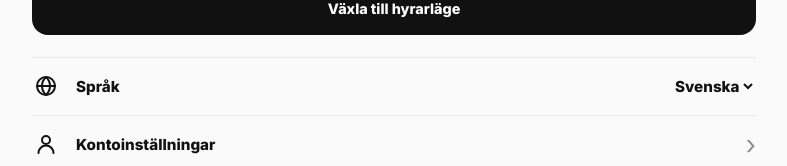
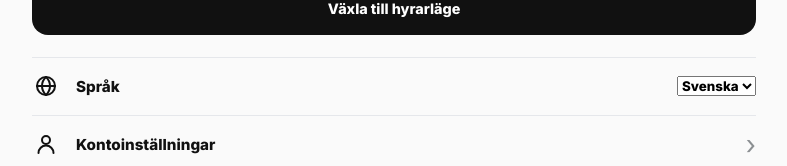
Before and after one commit to peralmkvist/hyrbart-webapp, a Next.js app in the folder hyrbart-webapp/: page /sv/vard/profil in a window 1280 px wide. Shown: the part 706-872 px from the top of the page, without its empty margins (246-1033 px from the left). Built offline with nearby package versions, Linux system fonts and the light colour scheme; no server answers.

Commit message:
Style language as inline profile dropdown

```diff
--- a/hyrbart-webapp/components/ProfileLanguageSetting.tsx
+++ b/hyrbart-webapp/components/ProfileLanguageSetting.tsx
@@ -24,5 +24,5 @@ export default function ProfileLanguageSetting({locale}:{locale:string}){
    window.location.href=`${next}${window.location.search}${window.location.hash}`;
   }finally{setSaving(false)}
  }
- return <div className="profileMenuRow"><GlobeIcon/><span className="profileMenuLabel">{locale==='en'?'Language':'Språk'}</span><select aria-label={locale==='en'?'Language':'Språk'} value={locale} disabled={saving} onChange={e=>void change(e.target.value as 'sv'|'en')} style={{marginLeft:'auto',border:0,background:'transparent',font:'inherit',fontWeight:700,color:'inherit',outline:0}}><option value="sv">Svenska</option><option value="en">English</option></select></div>
+ return <div className="profileMenuRow profileInlineSetting"><GlobeIcon/><span className="profileMenuLabel">{locale==='en'?'Language':'Språk'}</span><select className="profileInlineSelect" aria-label={locale==='en'?'Language':'Språk'} value={locale} disabled={saving} onChange={e=>void change(e.target.value as 'sv'|'en')}><option value="sv">Svenska</option><option value="en">English</option></select></div>
 }
```
